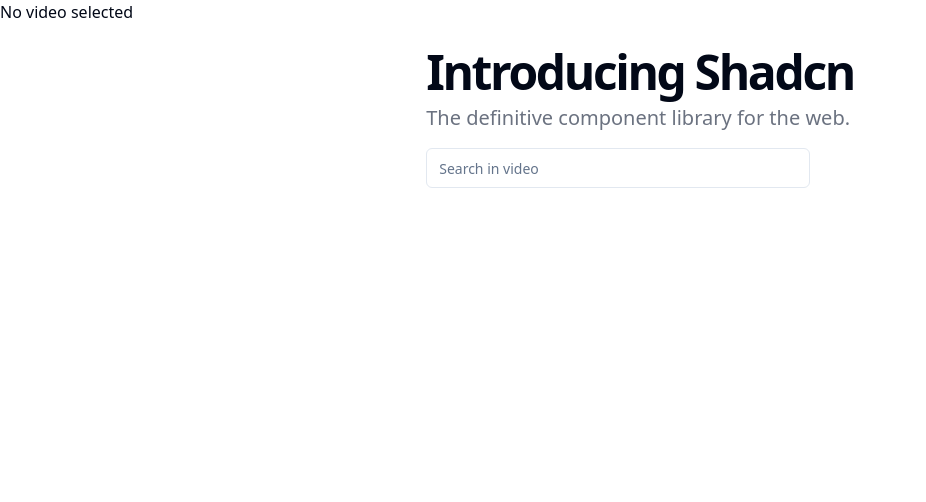
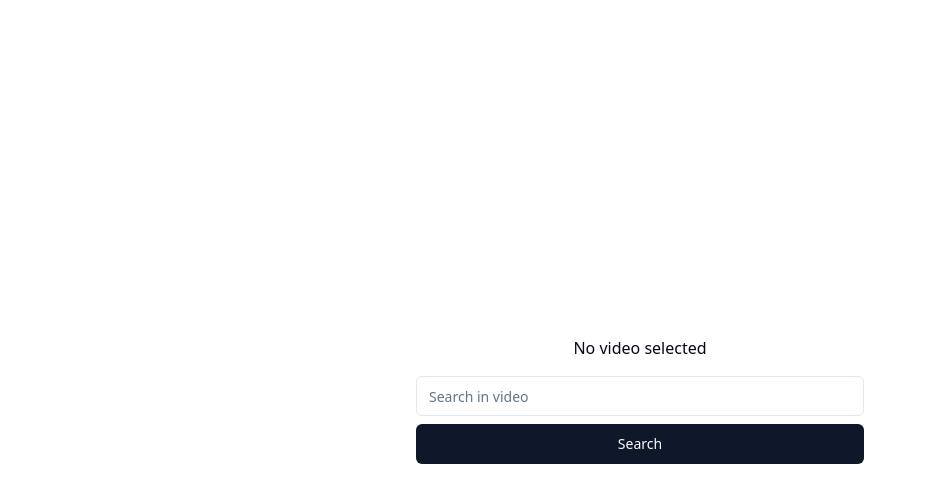
Before and after one commit to AskVideo/AskVideoApp, a Next.js app in the folder frontend/: page /searchinvideo in a window 1280 px wide. Shown: the top 502 px of the page, without its empty margins (0-926 px from the left). Built offline with nearby package versions, Linux system fonts and the light colour scheme.

Commit message:
searchinvideo page fixed

```diff
--- a/frontend/pages/search.js
+++ b/frontend/pages/search.js
@@ -31,8 +31,9 @@
       const response = await axios.post("http://localhost:5000/video/search", {
         query: searchQuery,
       });
-      console.log(response.data.data); // Log to check the structure
+      console.log(response.data.data);
       setVideos(response.data.data);
+      updateRecentSearches(searchQuery)
     } catch (error) {
       console.error("Search error:", error);
     }
--- a/frontend/pages/searchinvideo.js
+++ b/frontend/pages/searchinvideo.js
@@ -1,82 +1,47 @@
 import React, { useEffect, useState } from 'react';
+import { Input } from "@/components/ui/input";
 import { Button } from "@/components/ui/button";
-import { Input } from "@/components/ui/input";
-import axios from "axios";
-
 
 export default function Component() {
-  const [selectedVideo, setSelectedVideo] = useState(null);
+  const [videoId, setVideoId] = useState('');
   const [searchQuery, setSearchQuery] = useState('');
 
   useEffect(() => {
     const urlParams = new URLSearchParams(window.location.search);
-    const videoId = urlParams.get('video');
-
-    if (videoId) {
-      // Fetch video details based on videoId
-      // This is a placeholder for your fetching logic
-      axios.get(`http://localhost:5000/video/details/${videoId}`)
-        .then(response => {
-          setSelectedVideo(response.data);
-        })
-        .catch(error => console.error('Error fetching video details:', error));
+    const vidId = urlParams.get('video');
+    if (vidId) {
+      setVideoId(vidId);
     }
   }, []);
 
   return (
-    <div className="w-full">
-      {selectedVideo ? (
+    <div className="flex flex-col justify-center items-center h-screen">
+      <div className="mb-4">
+        {videoId ? (
           <div className="aspect-video overflow-hidden bg-gray-100/60 dark:bg-gray-800/60" style={{ maxWidth: '500px' }}>
-          <img
-            alt={selectedVideo.title}
-            className="aspect-none object-cover"
-            src={selectedVideo.thumbnail_url}
-          />
-          <div className="absolute inset-0 flex items-center justify-center">
-            <Button className="p-4 rounded-full" variant="ghost">
-              <PlayIcon className="w-8 h-8" />
-              <span className="sr-only">Play</span>
-            </Button>
-          </div>
+            <iframe
+              width="500"
+              height="281"
+              src={`https://www.youtube.com/embed/${videoId}`}
+              title="YouTube video player"
+              frameBorder="0"
+              allow="accelerometer; autoplay; clipboard-write; encrypted-media; gyroscope; picture-in-picture"
+              allowFullScreen>
+            </iframe>
           </div>
         ) : (
           <div>No video selected</div>
         )}
-      <div className="container flex flex-1 flex-col min-h-[300px] p-4 md:p-6">
-        <div className="mx-auto max-w-2xl grid gap-4">
-          <div className="space-y-2">
-            <h1 className="text-3xl font-semibold tracking-tighter sm:text-4xl md:text-5xl">Introducing Shadcn</h1>
-            <p className="text-gray-500 md:text-xl dark:text-gray-400">The definitive component library for the web.</p>
       </div>
-          <div className="space-y-2">
+      <div className="w-full max-w-md">
         <Input
-              className="max-w-sm w-full"
+          className="w-full"
           placeholder="Search in video"
           type="search"
           value={searchQuery}
         />
-          </div>
-        </div>
+        <Button className="w-full mt-2">Search</Button>
       </div>
     </div>
   )
 }
-
-function PlayIcon(props) {
-  return (
-    <svg
-      {...props}
-      xmlns="http://www.w3.org/2000/svg"
-      width="24"
-      height="24"
-      viewBox="0 0 24 24"
-      fill="none"
-      stroke="currentColor"
-      strokeWidth="2"
-      strokeLinecap="round"
-      strokeLinejoin="round"
-    >
-      <polygon points="5 3 19 12 5 21 5 3" />
-    </svg>
-  )
-}
```
Lines whose indentation alone changed are shown as unchanged.
